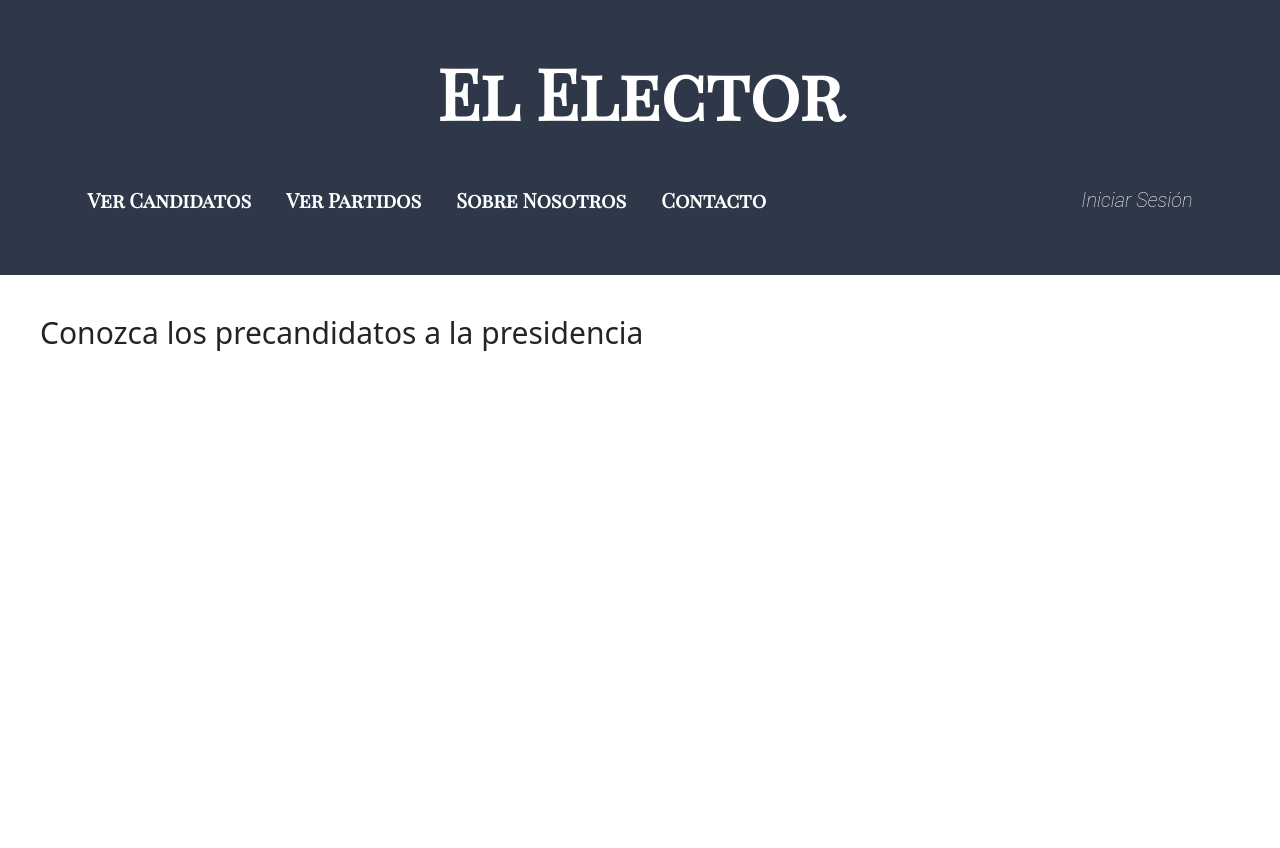
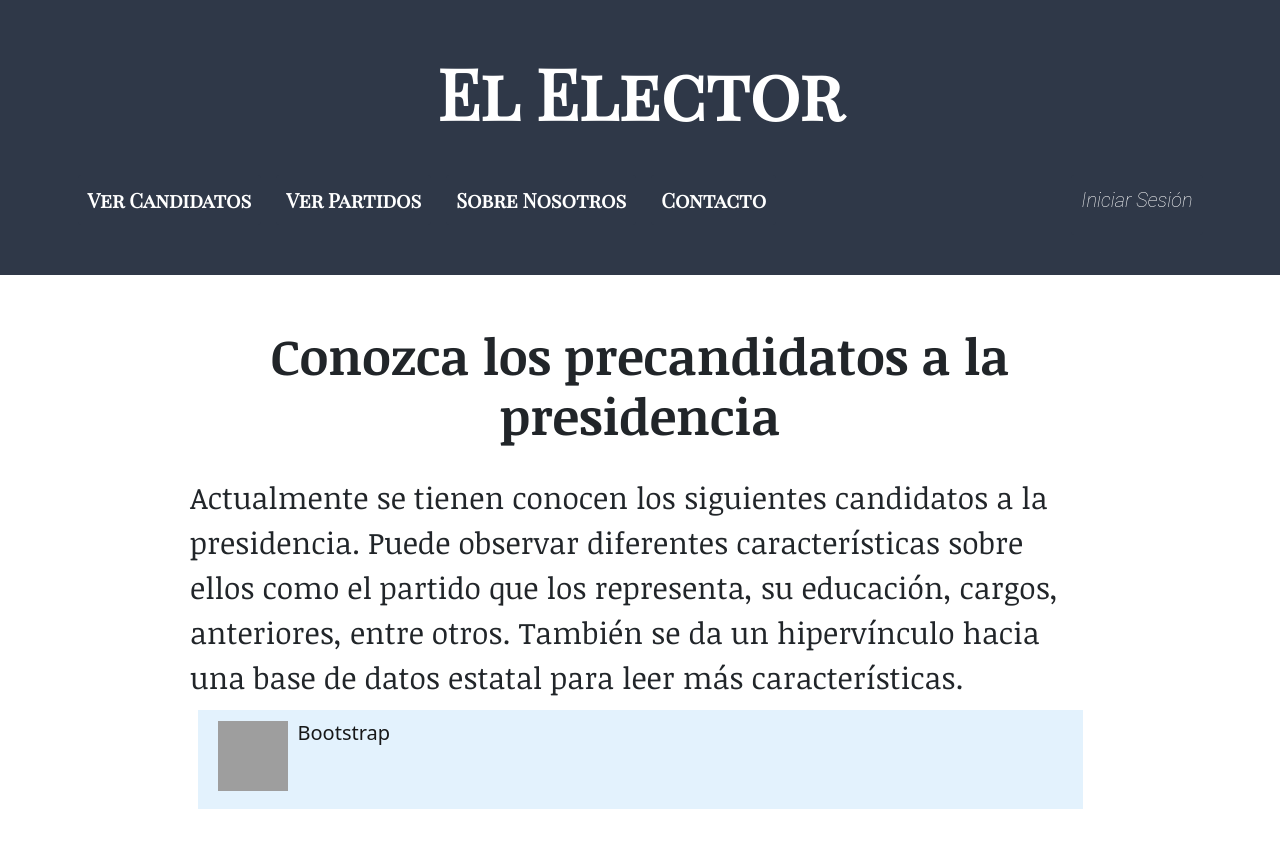
Before and after one commit to Sato12/El-Elector-Ciclo4-React, a React (Create React App) app: page /candidatos in a window 1280 px wide. Shown: the top 848 px of the page. Built offline with nearby package versions, Linux system fonts and the light colour scheme; grey boxes are pictures that could not be loaded.

Commit message:
iniciocandidatos

```diff
--- a/public/index.html
+++ b/public/index.html
@@ -13,7 +13,7 @@
       user's mobile device or desktop. See https://developers.google.com/web/fundamentals/web-app-manifest/
     -->
     <link rel="manifest" href="%PUBLIC_URL%/manifest.json" />
-    <link href="https://fonts.googleapis.com/css2?family=Open+Sans:wght@300&family=Playfair+Display+SC&display=swap" rel="stylesheet" />
+    <link href="https://fonts.googleapis.com/css2?family=Open+Sans:wght@300&family=Playfair+Display+SC&family=Noticia+Text:wght@400;700&display=swap" rel="stylesheet" />
     <!--
       Notice the use of %PUBLIC_URL% in the tags above.
       It will be replaced with the URL of the `public` folder during the build.
--- a/src/components/candidatos/Candidatos.js
+++ b/src/components/candidatos/Candidatos.js
@@ -1,5 +1,6 @@
 import React from "react";
 import Sidebar from "../layout/Sidebar";
+import BarraListado from "../layout/BarraListado";
 import styled from "@emotion/styled";
 
 const Candidatos = () => {
@@ -9,6 +10,14 @@ const Candidatos = () => {
         <main>
           <div className="contenedor-tareas">
             <Title>Conozca los precandidatos a la presidencia</Title>
+            <TextoEnunciado>
+              Actualmente se tienen conocen los siguientes candidatos a la
+              presidencia. Puede observar diferentes características sobre ellos
+              como el partido que los representa, su educación, cargos,
+              anteriores, entre otros. También se da un hipervínculo hacia una
+              base de datos estatal para leer más características.
+            </TextoEnunciado>
+            <BarraListado />
           </div>
         </main>
       </div>
@@ -19,6 +28,14 @@ const Candidatos = () => {
 export default Candidatos;
 
 const Title = styled.h1`
-  font-weight: 3rem;
+  font-weight: 700;
+  font-size: 5rem;
+  font-family: "Noticia Text", serif;
+  text-align: center;
+`;
+
+const TextoEnunciado = styled.p`
   font-size: 3rem;
+  font-family: "Noticia Text", serif;
+  margin-top: 3rem;
 `;
--- /dev/null
+++ b/src/components/layout/BarraListado.js
@@ -0,0 +1,26 @@
+import React from "react";
+
+const BarraListado = () => {
+  return (
+    <div className="container">
+      <div className="row">
+        <div className="col">
+          <nav class="navbar navbar-light barra-candidatos">
+            <p class="navbar-brand" href="#!">
+              <img
+                src="https://image.shutterstock.com/image-vector/classical-vector-logo-letter-l-260nw-1359220940.jpg"
+                width="70"
+                height="70"
+                class="d-inline-block align-top"
+                alt="L"
+              />
+              Bootstrap
+            </p>
+          </nav>
+        </div>
+      </div>
+    </div>
+  );
+};
+
+export default BarraListado;
--- a/src/components/misc/Home.js
+++ b/src/components/misc/Home.js
@@ -9,7 +9,7 @@ const Home = () => {
       <div className="home-div container">
         <h1>Información para votar a tu alcance</h1>
         <div className="row justify-content-center">
-          <div className="col-12 col-md-7 ">
+          <div className="col-12 col-md-9 ">
             <h3>
               Somos una plataforma que centraliza la información de candidatos a
               elecciones. Con esta plataforma se busca aportar en la necesidad
--- a/src/index.css
+++ b/src/index.css
@@ -70,6 +70,7 @@ a {
     font-weight: 950;
     font-size: 5rem;
     font-family: Verdana, Geneva, Tahoma, sans-serif;
+    text-align: center;
 }
 
 .home-div h3 {
@@ -274,7 +275,30 @@ aside {
 /** TAREAS LISTADO **/
 
 .contenedor-tareas {
-    padding: 4rem;
+    margin-top: 5rem;
+    padding-left: 19rem;
+    padding-right: 19rem;
+}
+
+@media (max-width: 768px) {
+    .contenedor-tareas {
+        padding-left: 2rem;
+        padding-right: 2rem;
+    }
+}
+
+.barra-candidatos {
+    background-color: #e3f2fd;
+}
+
+.barra-candidatos p {
+    font-size: 2rem;
+}
+
+.barra-candidatos img {
+    margin-right: 1rem;
+    margin-left: 2rem;
+    margin-top: 0.3rem;
 }
 
 .listado-tareas {
```
